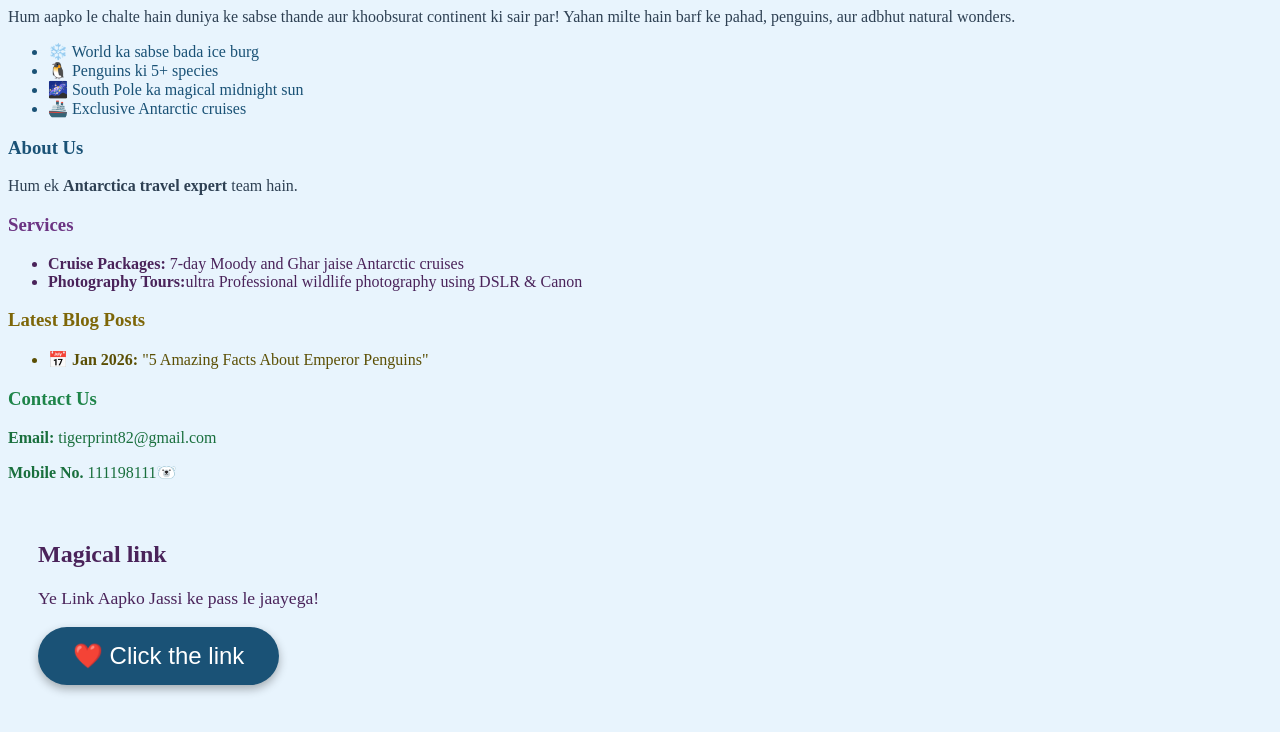
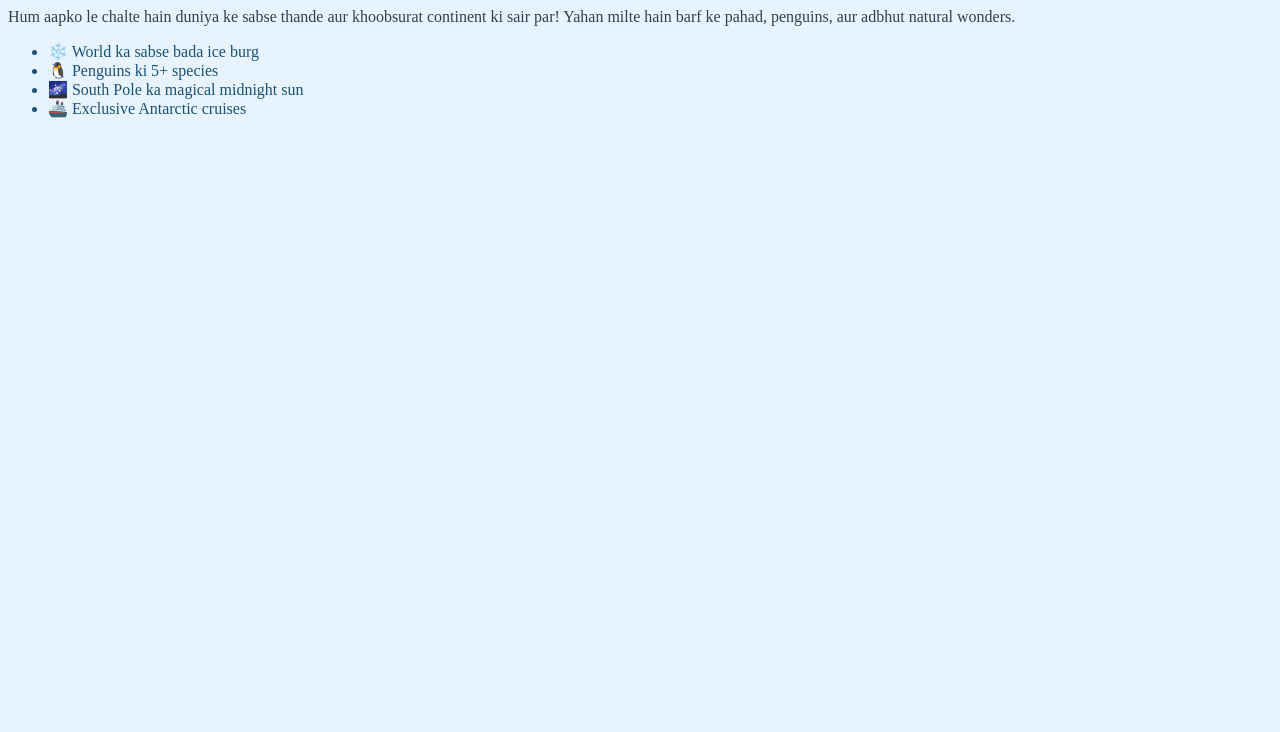
Before and after one commit to DARKTRADER27626/Antarctica-s-Emperor, a plain HTML site: page index.html in a window 1280 px wide. Shown: the part 346-1078 px from the top of the page. After the commit the page ends 800 px from the top, so only its background shows below. Drawn offline with Linux system fonts and the light colour scheme.

Commit message:
Update index.html

```diff
--- a/index.html
+++ b/index.html
@@ -51,52 +51,3 @@
             </ul>
         </font>
     </section>
-
-    <!-- OTHER SECTIONS -->
-    <section id="about" bgcolor="#D6EAF8">
-        <font color="#1A5276"><h3>About Us</h3></font>
-        <font color="#2E4053"><p>Hum ek <b>Antarctica travel expert</b> team hain.</p></font>
-    </section>
-
-    <section id="services" bgcolor="#E8DAEF">
-        <font color="#6C3483"><h3>Services</h3></font>
-        <font color="#4A235A"><ul>
-            <li><b>Cruise Packages:</b> 7-day Moody and Ghar jaise Antarctic cruises</li>
-            <li><b>Photography Tours:</b>ultra Professional wildlife photography using DSLR & Canon</li>
-        </ul></font>
-    </section>
-
-    <section id="blog" bgcolor="#FCF3CF">
-        <font color="#7D6608"><h3>Latest Blog Posts</h3></font>
-        <font color="#5B4F04"><ul>
-            <li><b>📅 Jan 2026:</b> "5 Amazing Facts About Emperor Penguins"</li>
-        </ul></font>
-    </section>
-
-    <section id="contact" bgcolor="#D5F5E3">
-        <font color="#1E8449"><h3>Contact Us</h3></font>
-        <font color="#196F3D"><p><b>Email:</b> tigerprint82@gmail.com</p></font>
-        <font color="#196F3D"><p><b>Mobile No.</b> 111198111🐻‍❄️</p></font>
-    </section>
-
-    <!-- ********** NEW MAGICAL SECTION ********** -->
-    <section id="magic" bgcolor="#F4ECF7" style="padding: 20px; border-radius: 20px; margin: 20px 10px;">
-        <font color="#4A235A">
-            <h2>Magical link</h2>
-            <p style="font-size: 1.1em;">
-                Ye Link Aapko Jassi ke pass le jaayega!
-            </p>
-            <!-- Button that redirects to a YouTube video (magical aurora in Antarctica) -->
-            <a href="https://youtu.be/IAONd2d_PDU?si=lK70fSj1m8nnhodH" target="_blank">
-                <button style="background-color: #1A5276; color: white; font-size: 1.5em;
-                               padding: 15px 35px; border: none; border-radius: 50px;
-                               cursor: pointer; box-shadow: 0 4px 10px rgba(0,0,0,0.3);">
-                    ❤️ Click the link
-                </button>
-            </a>
-            <br><br>
-    </section>
-    <!-- ********** END MAGICAL SECTION ********** -->
-
-</body>
-</html>
```
